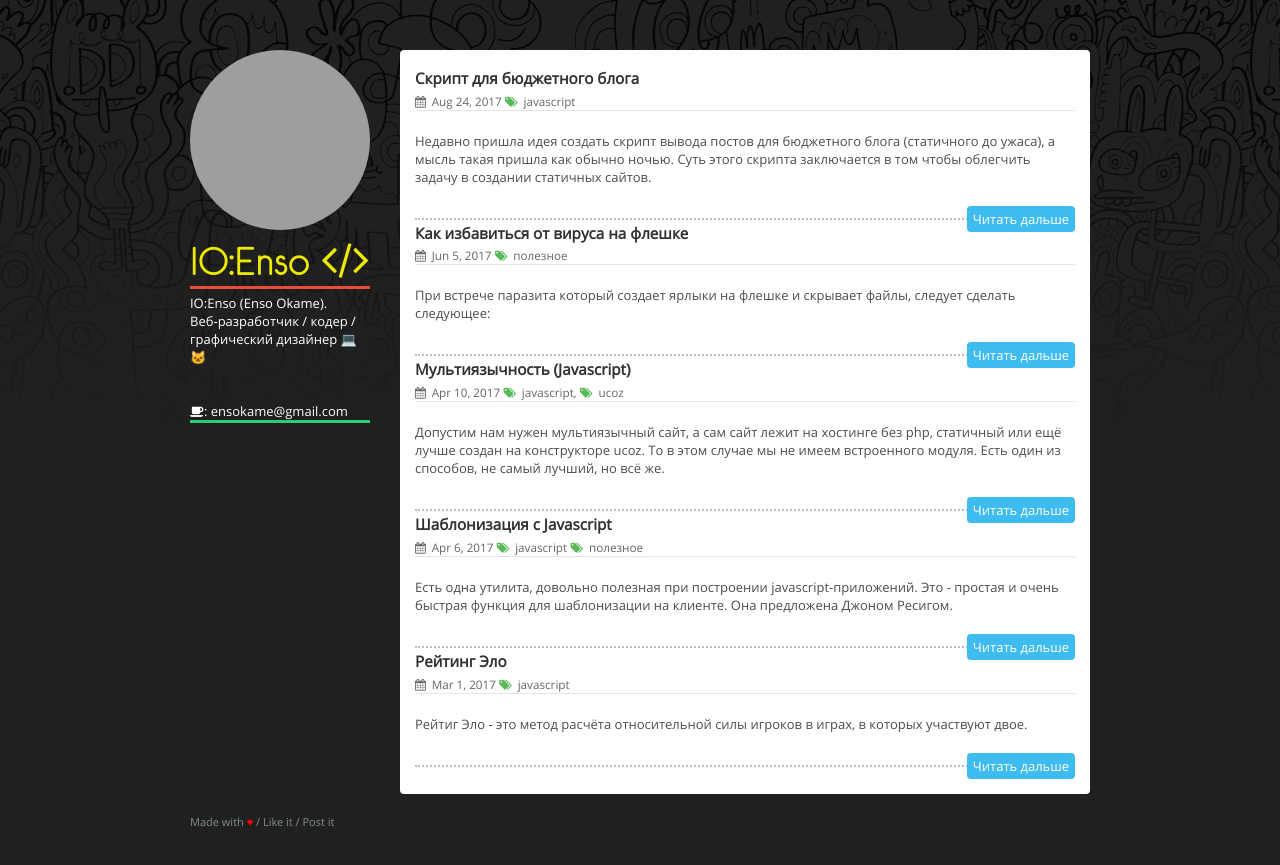
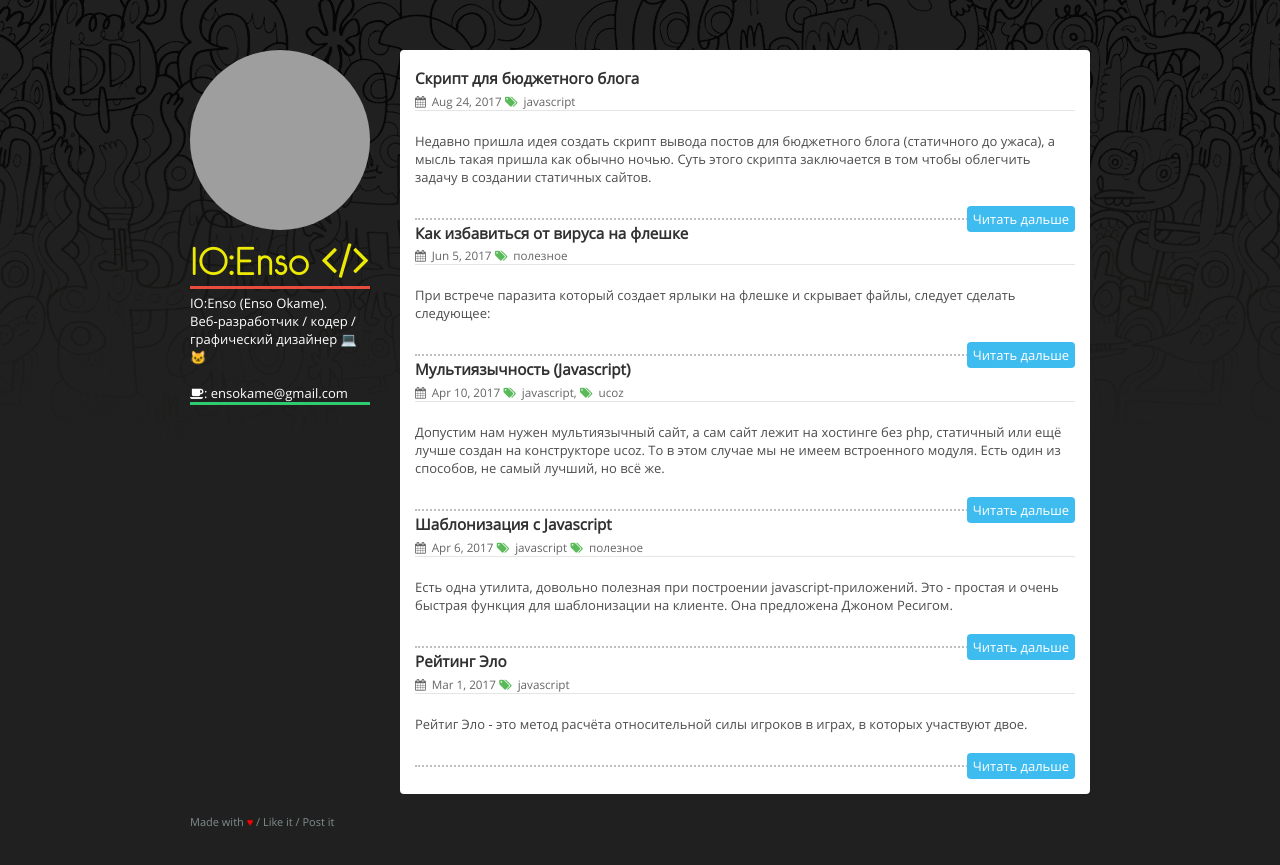
Before and after one commit to IOEnso/ioenso.github.io, a Jekyll site: the page built from index.html, in a window 1280 px wide. Shown: the top 865 px of the page. Built offline with Jekyll 4.4.1, drawn with Linux system fonts in a browser that asks for light colours; grey boxes are pictures that could not be loaded.

Commit message:
Update header.html

```diff
--- a/_includes/header.html
+++ b/_includes/header.html
@@ -1,6 +1,6 @@
 <header>
 	<img src="{{ site.avatar }}" class="rounded" width="180px"/><br />
 	<div class="logo"><a href="/">{{ site.name }} <i class="fa fa-code"></i></a></div>
-	<p class="dsbk">{{ site.description }}<br /><br />
+	<p class="dsbk">{{ site.description }}<br />
 	<i class="fa fa-coffee"></i>: ensokame@gmail.com</p><br />
 </header>
```
